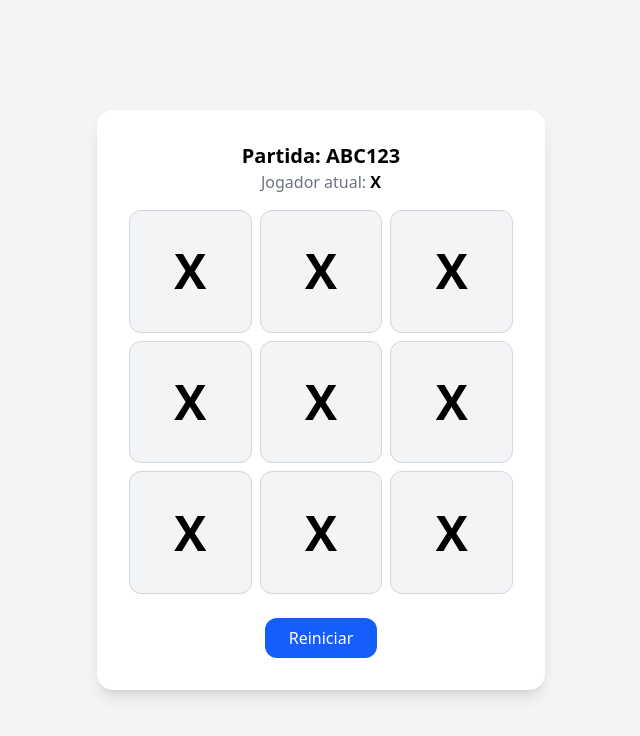
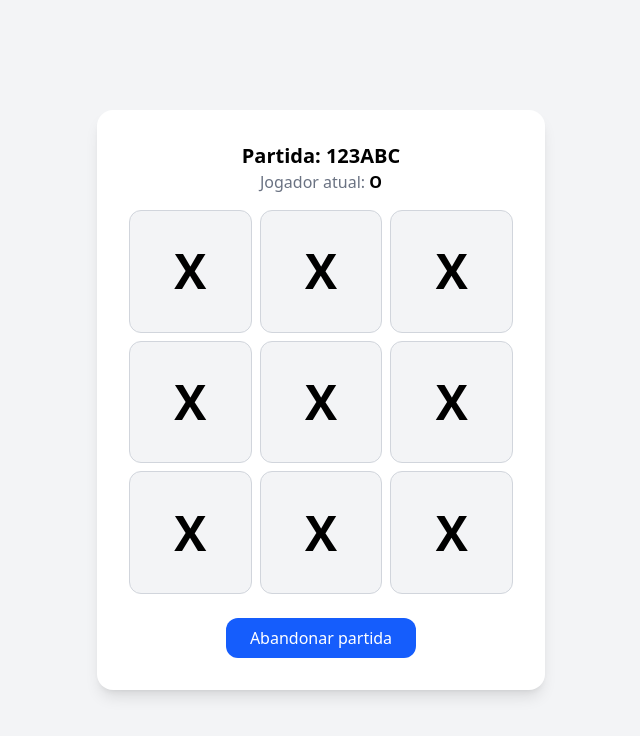
Before and after one commit to matheusdemedeiros/TicTacToe.Web, an Angular app in the folder src/client/TicTacToe.Web.Client/: page / in a window 1280 px wide. Shown: the top 736 px of the page, without its empty margins (319-959 px from the left). Built offline with nearby package versions, Linux system fonts and the light colour scheme.

Commit message:
refactor: alterar textos

```diff
--- a/src/client/TicTacToe.Web.Client/src/app/components/match/tic-match/tic-match.component.html
+++ b/src/client/TicTacToe.Web.Client/src/app/components/match/tic-match/tic-match.component.html
@@ -1,13 +1,13 @@
 <div class="min-h-screen flex items-center justify-center bg-gray-100">
   <div class="bg-white p-8 rounded-2xl shadow-lg w-full max-w-md text-center">
 
-    <h2 class="text-xl font-bold">Partida: ABC123</h2>
-    <p class="text-gray-500 mb-4">Jogador atual: <span class="font-semibold text-black">X</span></p>
+    <h2 class="text-xl font-bold">Partida: {{currentMatch}}</h2>
+    <p class="text-gray-500 mb-4">Jogador atual: <span class="font-semibold text-black">{{currentSymbol}}</span></p>
 
     <app-tic-board></app-tic-board>
 
     <button class="bg-blue-600 text-white px-6 py-2 rounded-xl hover:bg-blue-700 transition">
-      Reiniciar
+      Abandonar partida
     </button>
   </div>
 </div>
--- a/src/client/TicTacToe.Web.Client/src/app/components/match/tic-match/tic-match.component.ts
+++ b/src/client/TicTacToe.Web.Client/src/app/components/match/tic-match/tic-match.component.ts
@@ -9,8 +9,8 @@ import { TicBoardComponent } from '../tic-board/tic-board.component';
   styleUrl: './tic-match.component.scss'
 })
 export class TicMatchComponent implements OnInit {
-  matchId = 'ABC123';
-  currentPlayer = 'O'; // ou 'O'
+  currentSymbol: string = 'O';
+  currentMatch: string = '123ABC';
 
   public ngOnInit(): void { }
 }
```
